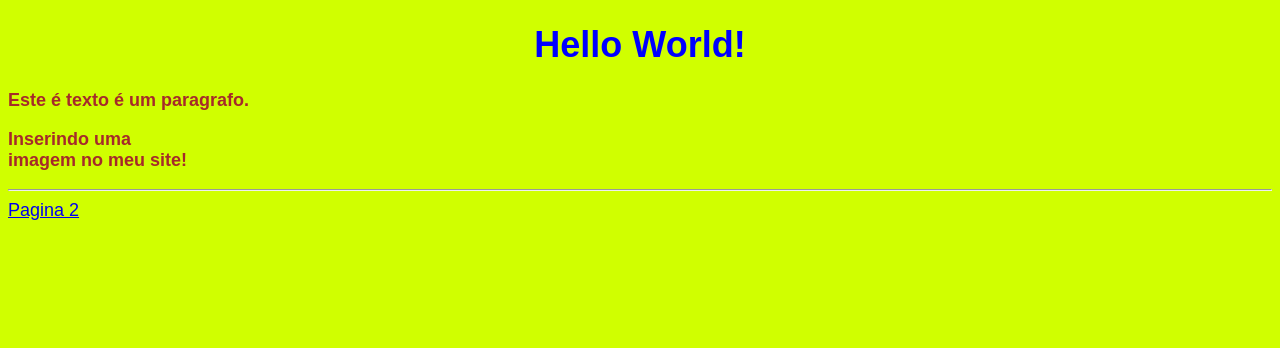
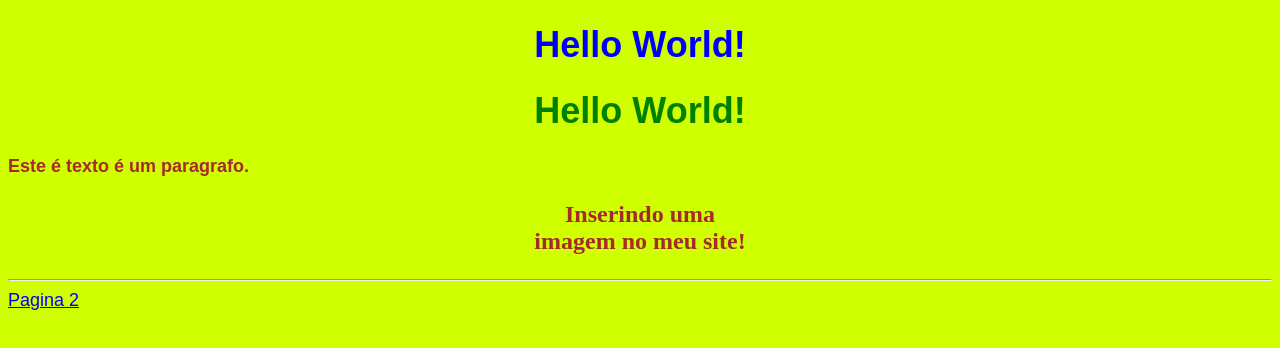
Before and after one commit to alessandroex9/Curso-Desenvolvimento-Web-Full-Stack, a plain HTML site: page Linguagem e padroes web/Site/index.html in a window 1280 px wide. Drawn offline with Linux system fonts and the light colour scheme.

Commit message:
editando estilos

```diff
--- a/Linguagem e padroes web/Site/index.html
+++ b/Linguagem e padroes web/Site/index.html
@@ -22,16 +22,28 @@
                     font-weight: bold;
                     text-align: left;
                 }
+
+                .h1verde {
+                    color: green;
+                }
+                #p2 {
+                    font-family: 'Times New Roman', Times, serif;
+                    text-align: center;
+                    font-size: x-large;
+                }
+
             </style>
     </head>
     <body> <!--Corpo do Site-->
             <h1>Hello World!</h1><!--titulo do texto-->
 
+            <h1 class="h1verde">Hello World!</h1><!--Criacao de uma classe para modificar o estilo-->
+
             <p><!--Criacao de paragrafo-->
                 Este é texto é um paragrafo.
             </p>
 
-            <p>
+            <p id="p2"><!--Criando id para modificar o estilo-->
                 Inserindo uma <br/> imagem no meu site! <!--Esse br no meio é para quebrar a linha-->
             </p>
 
```
